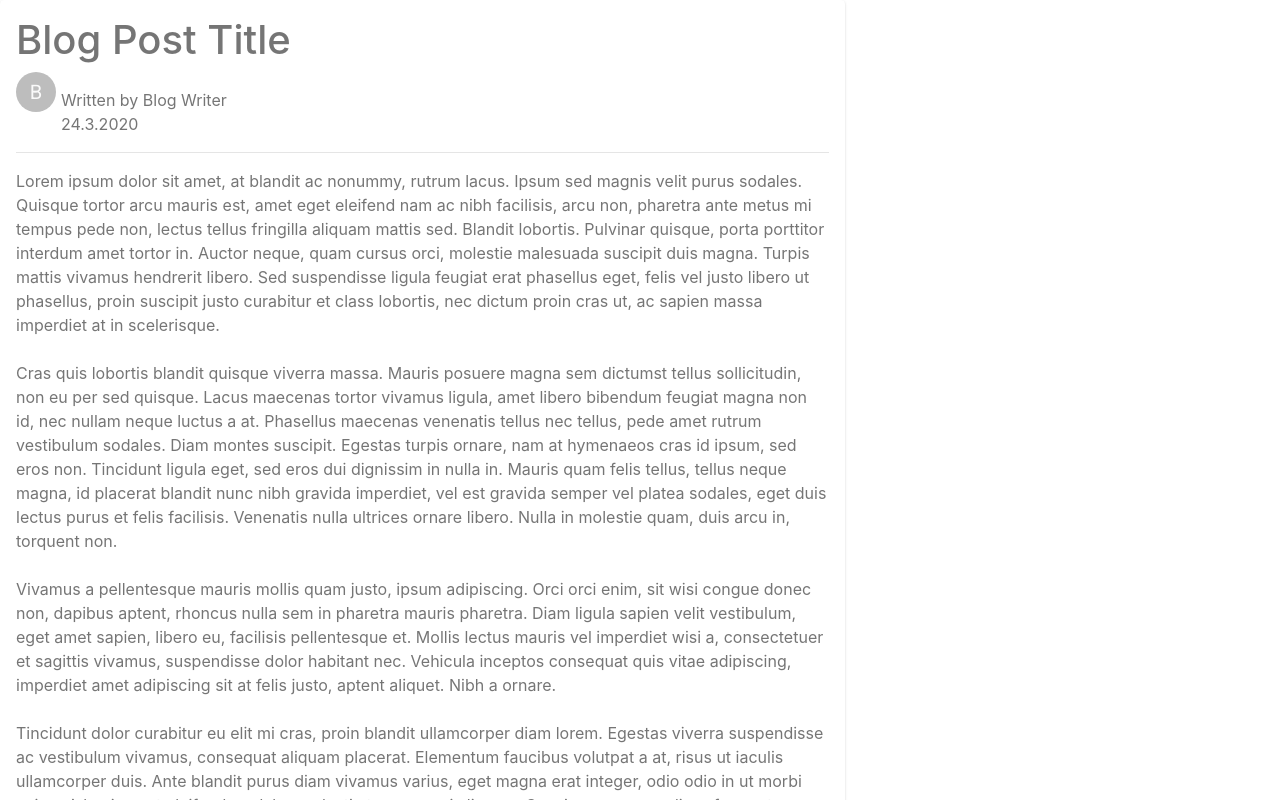
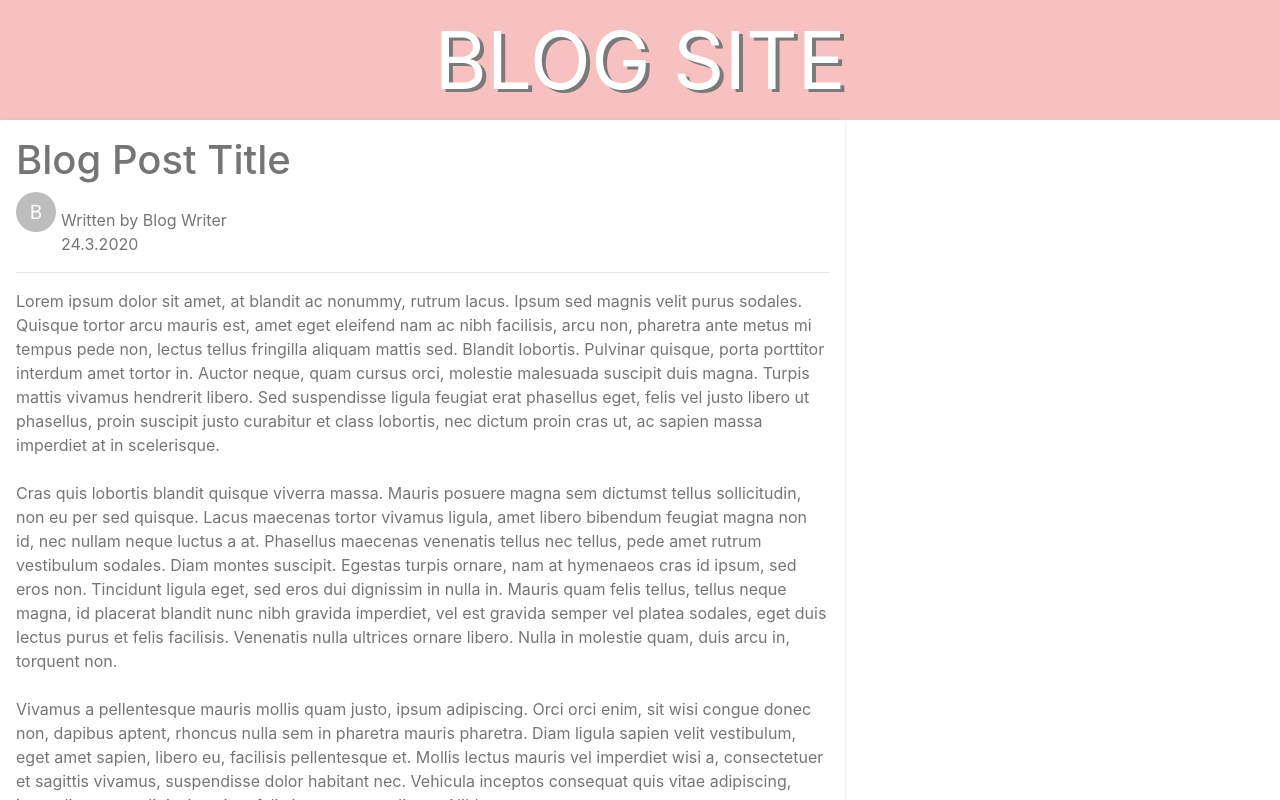
Before and after one commit to FI-Aquacrest/LazyManatees, a React (Create React App) app: page / in a window 1280 px wide. Shown: the top 800 px of the page. Built offline with nearby package versions, Linux system fonts and the light colour scheme.

Commit message:
Add titleText

```diff
--- a/public/index.css
+++ b/public/index.css
@@ -0,0 +1,9 @@
+#titleText {
+    color: #FFFFFF;
+    background: #F7C1C1;
+    font-size: 80px;
+    text-align: center;
+    text-shadow: 4px 3px 0px #7A7A7A;
+    color: #FFFFFF;
+    background: #F7C1C1;
+}
--- a/public/index.html
+++ b/public/index.html
@@ -35,6 +35,7 @@
     <title>Blog Site</title>
   </head>
   <body>
+    <div id="titleText">BLOG SITE</div>
     <noscript>You need to enable JavaScript to run this app.</noscript>
     <div id="app"></div>
     <!--
```
